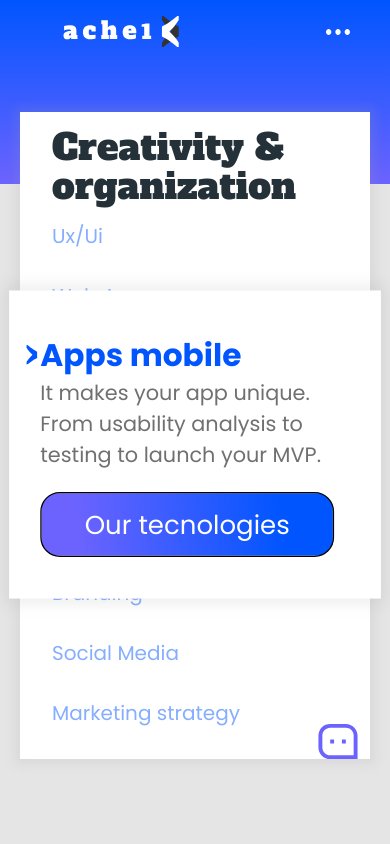
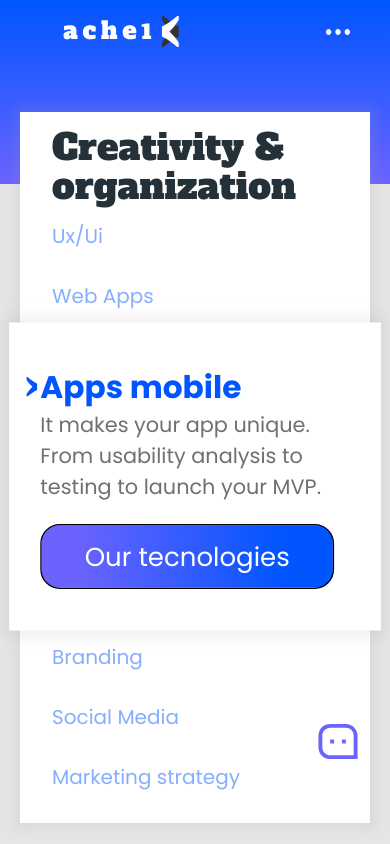
Before and after one commit to AlejandroM12/ache1, a React (Create React App) app: page /services in a window 390 px wide. Built offline with nearby package versions, Linux system fonts and the light colour scheme.

Commit message:
Fixing animation card services mobile

```diff
--- a/src/scss/components/_cardServiceMobile.scss
+++ b/src/scss/components/_cardServiceMobile.scss
@@ -44,10 +44,10 @@
     }
   }
   .container-card-services {
-
-    transform: scale(0.8);
+    margin-top: 2rem;
+    margin-bottom: 2rem;
     animation-name: scaleImg;
-    animation-duration: 1s;
+    animation-duration: 0.5s;
     animation-timing-function: ease-in-out;
     animation-iteration-count: 1;
     animation-fill-mode: forwards;
@@ -73,7 +73,7 @@
 }
 @keyframes scaleImg {
   0% {
-    transform: scale(0.7);
+    transform: scale(1.2);
   }
   100% {
     transform: scale(1.3);
```
